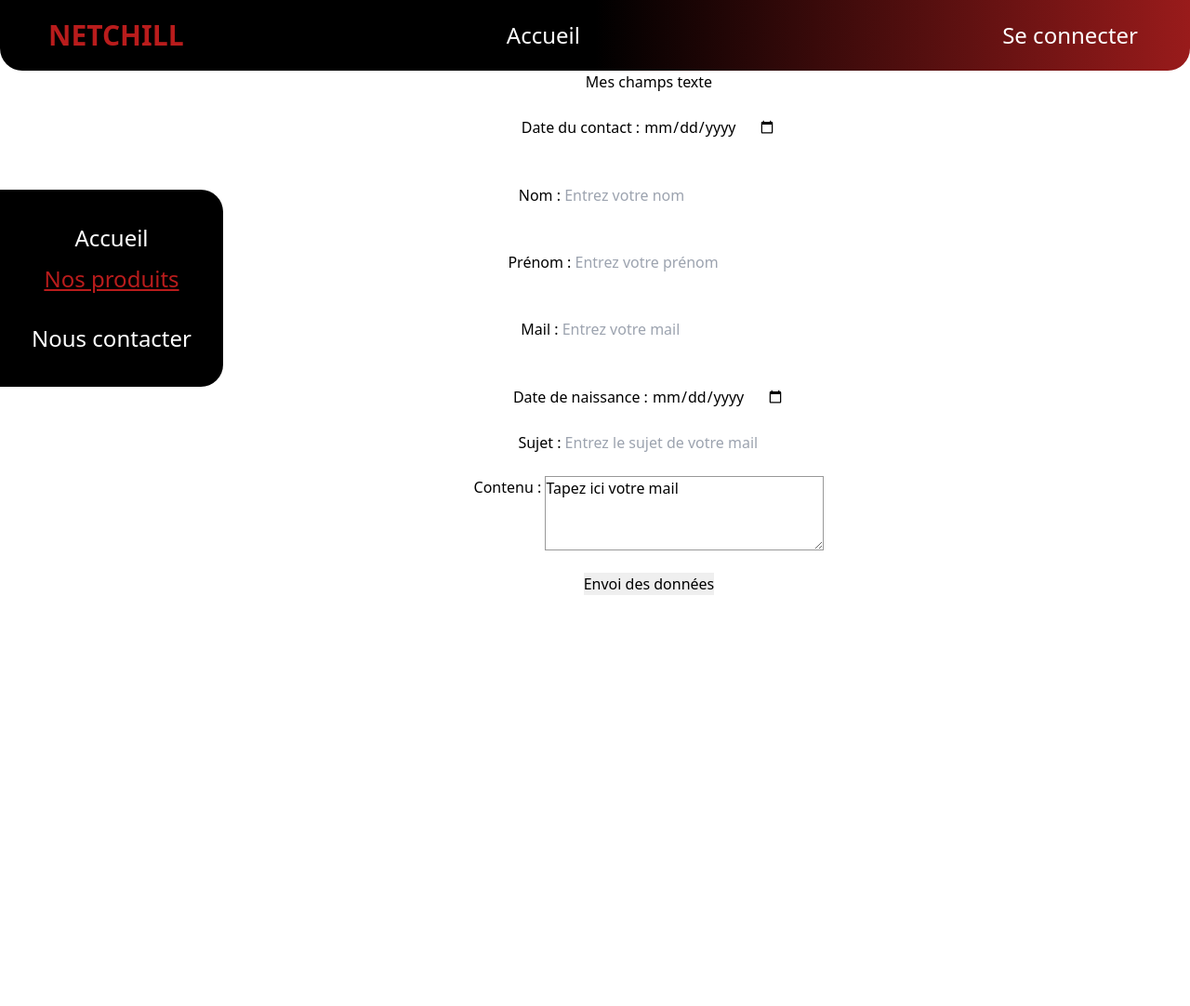
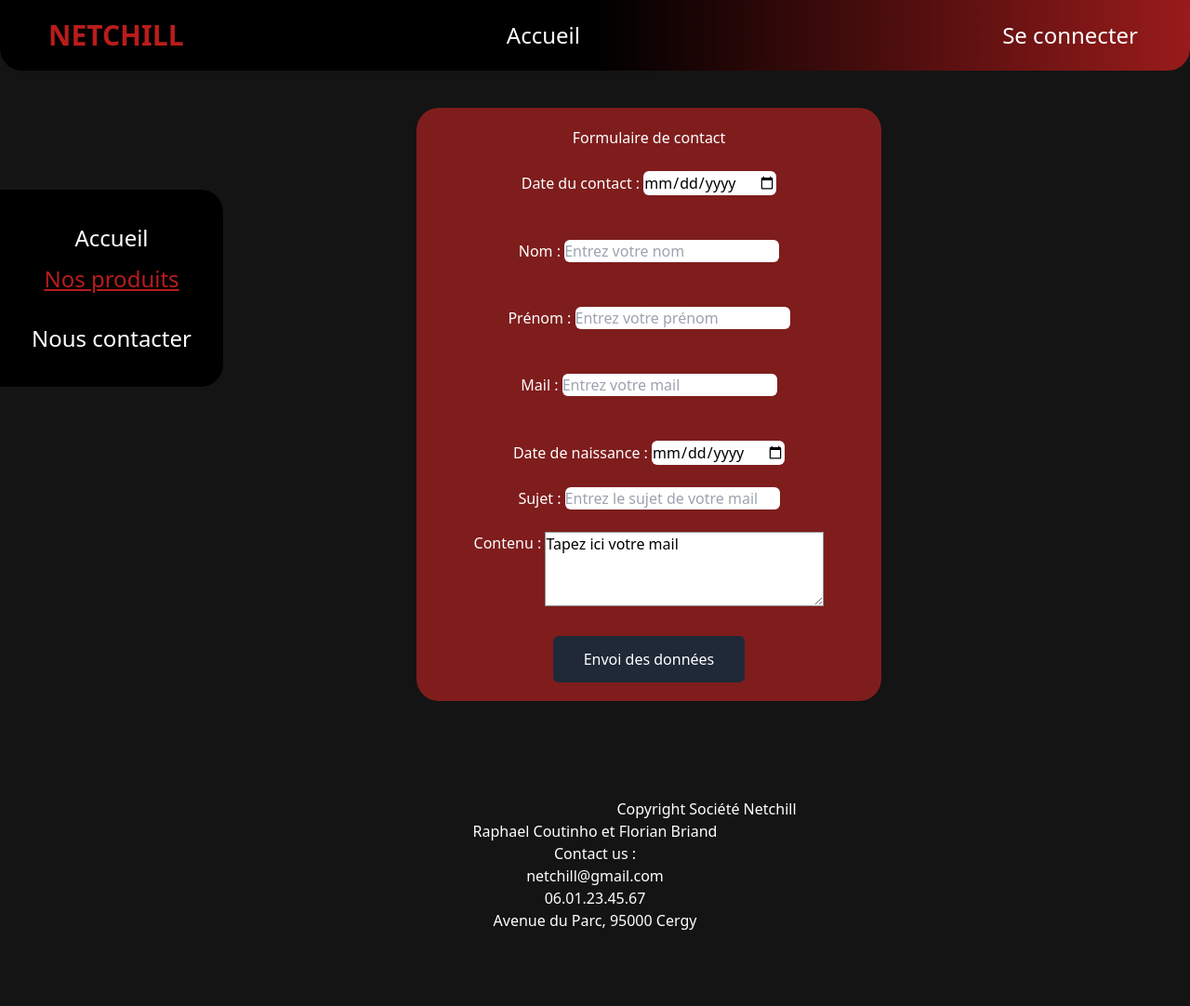
Before and after one commit to FlorianBriand/Site_e-commerce_films_series, a PHP site: page /contact.php in a window 1280 px wide. Shown: the whole page at 93% size. Before the commit the page ends 640 px from the top, so only its background shows below. Run offline with PHP 8.4, Linux system fonts and the light colour scheme; data that the repository does not hold is empty.

Commit message:
Projet fonctionnel sans Ajax

```diff
--- a/contact.php
+++ b/contact.php
@@ -49,47 +49,47 @@ if (isset($valider)) {
 }
 ?>
 
-<body>
+<body style="background-color: #141414;">
    <?php
    include "header.php";
    include "menu.php";
    ?>
    <section>
-      <article style="margin-left:35%;text-align:center;height:auto;">
-         <form action="" method="POST">
-            <lengend>Mes champs texte</legend>
+      <article class="mt-10 bg-red-900 p-5 rounded-3xl" style="margin-left:35%;text-align:center;height:auto;">
+         <form class="text-white " action="" method="POST">
+            <lengend class="">Formulaire de contact</legend>
                <br><br>
                <label for="Datecontact">Date du contact :</label>
-               <input type="date" id="date1" name="date1" placeholder="Entrez la date du contact" /><br>
+               <input class="text-black rounded-md" type="date" id="date1" name="date1" placeholder="Entrez la date du contact" /><br>
                <span class="error" id="erreurdate1"><?= $messagedc ?></span><br />
                <br>
                <label for="name">Nom :</label>
-               <input type="text" id="nom" name="nom" placeholder="Entrez votre nom" />
+               <input class="text-black rounded-md" type="text" id="nom" name="nom" placeholder="Entrez votre nom" />
                <br>
                <span class="error" id="erreurnom"><?= $messagenom ?></span><br />
                <br>
                <label for="prenom">Prénom :</label>
-               <input type="text" id="prenom" name="prenom" placeholder="Entrez votre prénom" />
+               <input class="text-black rounded-md" type="text" id="prenom" name="prenom" placeholder="Entrez votre prénom" />
                <br>
                <span class="error" id="erreurprenom"><?= $messageprenom ?></span><br />
                <br>
                <label for="mail">Mail :</label>
-               <input type="text" id="mail" name="mail" id="courriel" placeholder="Entrez votre mail" />
+               <input class="text-black rounded-md" type="text" id="mail" name="mail" id="courriel" placeholder="Entrez votre mail" />
                <br>
                <span class="error" id="erreurmail"><?= $messagemail ?></span><br />
                <br>
                <label for="datenaissance">Date de naissance :</label>
-               <input type="date" id="date2" name="date2" placeholder="Entrez votre date de naissance" />
+               <input class="text-black rounded-md" type="date" id="date2" name="date2" placeholder="Entrez votre date de naissance" />
 
                <span class="error" id="erreurdate2"><?= $messagedn ?></span><br />
                <br>
                <label for="sujet">Sujet :</label>
-               <input type="text" id="sujet" name="sujet" placeholder="Entrez le sujet de votre mail" />
+               <input class="text-black rounded-md" rounded-md type="text" id="sujet" name="sujet" placeholder="Entrez le sujet de votre mail" />
                <br><br>
                <label for="sujet">Contenu :</label>
-               <textarea id="message" name="message">Tapez ici votre mail</textarea>
+               <textarea id="message" class="text-black " name="message">Tapez ici votre mail</textarea>
                <br><br>
-               <input type="submit" name="valider" value="Envoi des données" onsubmit="valider()" />
+               <input text-black class="mt-2 px-8 py-3 border border-transparent text-base font-medium rounded-md text-white bg-gray-800 hover:bg-gray-700 " type="submit" name="valider" value="Envoi des données" onsubmit="valider()" />
                <?php
                if (isset($messageretour)) {
                   echo $messageretour;
--- a/data.sql
+++ b/data.sql
@@ -31,3 +31,9 @@ VALUES
     ('1', 'Films'),
     ('2', 'Series'),
     ('3', 'Documentaires');
+
+INSERT INTO users
+    (nom, mdp)
+VALUES
+    ('Flo', '123'),
+    ('Raph', '456');
--- a/deconnexion.php
+++ b/deconnexion.php
@@ -4,12 +4,12 @@ session_destroy();
 include "head.php";
 ?>
 
-<body>
+<body style="background-color: #141414;">
     <?php
     include "header.php";
     include "menu.php";
     ?>
-    <span>Déconnexion réussie</span>
+    <span class="text-green-500 text-2xl">Déconnexion réussie</span>
 
 
 </body>
--- a/films.php
+++ b/films.php
@@ -18,6 +18,7 @@ $tab = $_SESSION['produits'][$_GET['cat']];
          if (isset($_POST["quantite" . $i])) {
             $_SESSION['produits'][$_GET['cat']][$i]['panier'] = $_SESSION['produits'][$_GET['cat']][$i]['panier'] + $_POST["quantite" . $i];
             $_SESSION['produits'][$_GET['cat']][$i]['stock'] = $_SESSION['produits'][$_GET['cat']][$i]['stock'] - $_POST["quantite" . $i];
+
             $compteur = $compteur + $_POST["quantite" . $i];
          }
       }
@@ -29,6 +30,7 @@ $tab = $_SESSION['produits'][$_GET['cat']];
 
 
    ?>
+
       <span class="panier">
          Vos <?= $compteur ?> articles ont bien été ajoutés.
          </br> </br><a href="panier.php">Voir le panier
--- a/index.php
+++ b/index.php
@@ -11,10 +11,10 @@ include "head.php";
 
    <br>
    <div class="w-full h-screen pt-48 px-44 ">
-      <div class="float-left font-bold text-4xl flex justify-center content-center p-5 m-5 ml-72 bg-white border-4 border-red-600 rounded-3xl">
+      <!--div class="float-left font-bold text-4xl flex justify-center content-center p-5 m-5 ml-72 bg-white border-4 border-red-600 rounded-3xl">
          Netchill un jour,
          Netchill toujours
-      </div>
+      </div>-->
    </div>
    <div class="  bg-black ">
       <?php
```
Also changed, not shown: connexion.php (+20 -35 lines).
